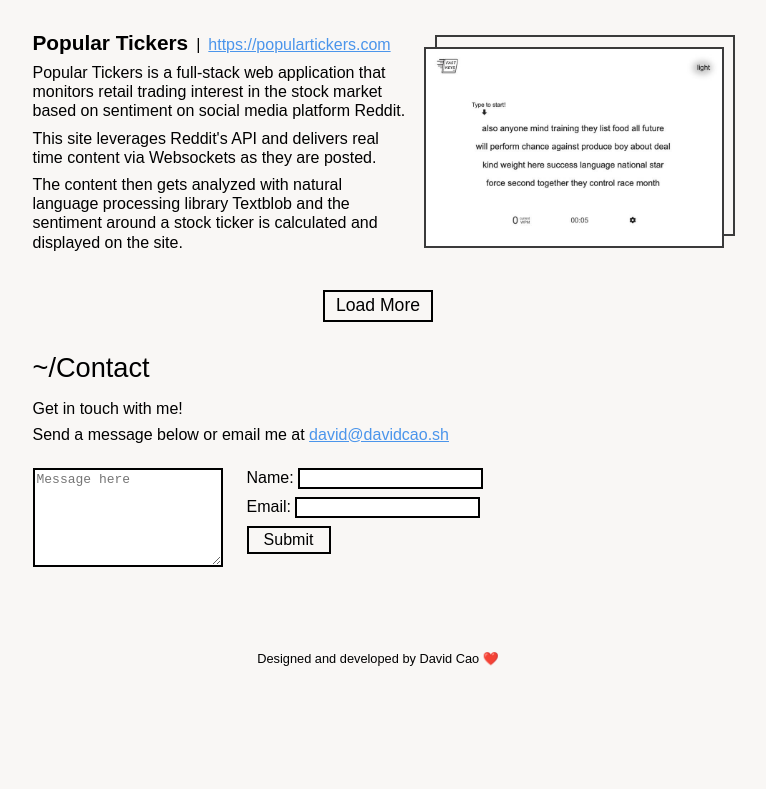
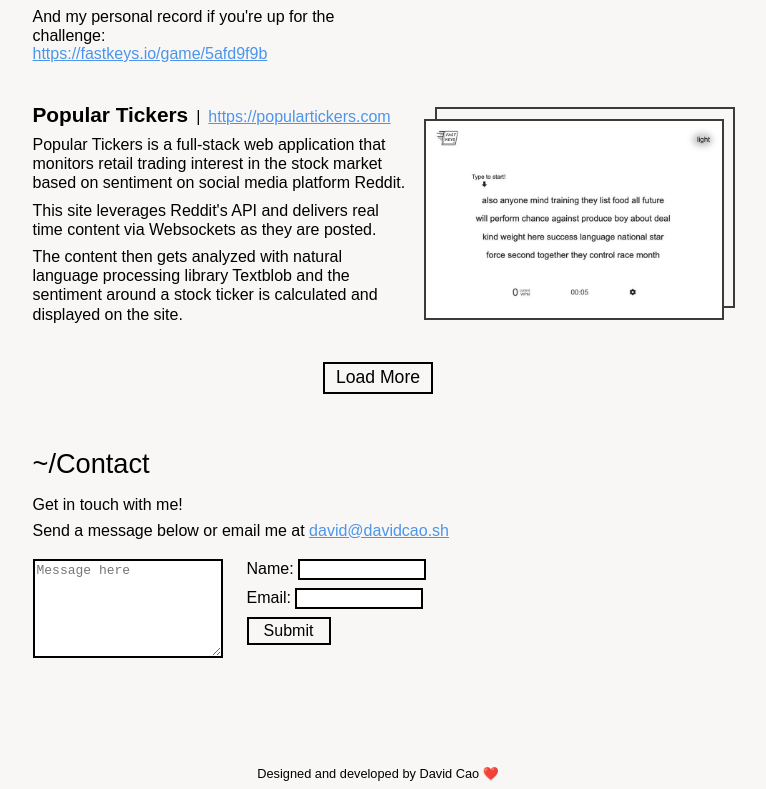
Before and after one commit to davidc360/davidcao.sh, a React (Create React App) app: page / in a window 1280 px wide. Shown: the part 823-1612 px from the top of the page, without its empty margins (262-1028 px from the left). Before the commit the page ends 1497 px from the top, so only its background shows below. Built offline with nearby package versions, Linux system fonts and the light colour scheme.

Commit message:
more styling

```diff
--- a/src/App.sass
+++ b/src/App.sass
@@ -11,7 +11,7 @@
         max-width: 755px
         padding-left: 2rem
         padding-right: 2rem
-        margin-top: 2rem
+        margin-top: 3.5rem
         box-sizing: border-box
 
 .heading
--- a/src/Contact.sass
+++ b/src/Contact.sass
@@ -14,7 +14,7 @@
         justify-content: center
 
 #contact-form
-    margin-top: 1.5em
+    margin-top: 1.2rem
 
     @media only screen and (min-width: 601px)
         display: flex
@@ -44,6 +44,9 @@
     width: 14em
     font-size: 1em
 
+#nameInput, #emailInput
+    width: 9em
+
 .border
     border: none
     border: solid 2px black
```
